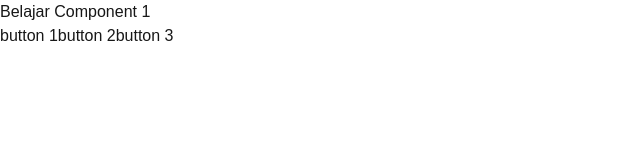
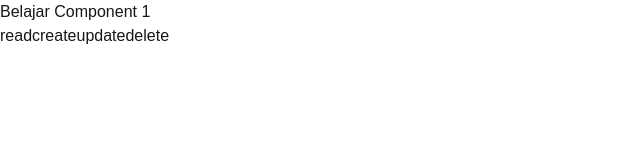
Before and after one commit to Dictionar32/belajar-komponen, a Next.js app: page / in a window 1280 px wide. Shown: the top 160 px of the page, without its empty margins (0-640 px from the left). Built offline with nearby package versions, Linux system fonts and the light colour scheme.

Commit message:
Update Button component to support additional variants and modify button labels

```diff
--- a/app/page.tsx
+++ b/app/page.tsx
@@ -1,13 +1,13 @@
 export type ButtonProps = {
   label: string;
-  variant: "primary" | "danger";
+  variant: "primary" | "danger" | "info" | "secondary";
   onClick: () => void;
 }
 
 export type ButtonData = {
   id: number;
   label:string;
-  variant: "primary" | "danger";
+  variant: "primary" | "danger" | "info" | "secondary";
 }
 
 function Button ({label, variant, onClick}: ButtonProps){
@@ -30,18 +30,23 @@ export default function Home (){
   const buttons: ButtonData[] = [
     {
     id:1,
-    label: "button 1",
-    variant: "primary"
+    label: "read ",
+    variant: "info"
     },
     {
       id:2,
-      label: 'button 2',
-      variant: "danger"
+      label: 'create',
+      variant: "primary"
     },
     {
       id:3,
-      label: 'button 3',
-      variant: "primary"
+      label: 'update',
+      variant: "secondary"
+    },
+    {
+      id:4,
+      label: 'delete',
+      variant: 'danger'
     }
   ]
 
```
